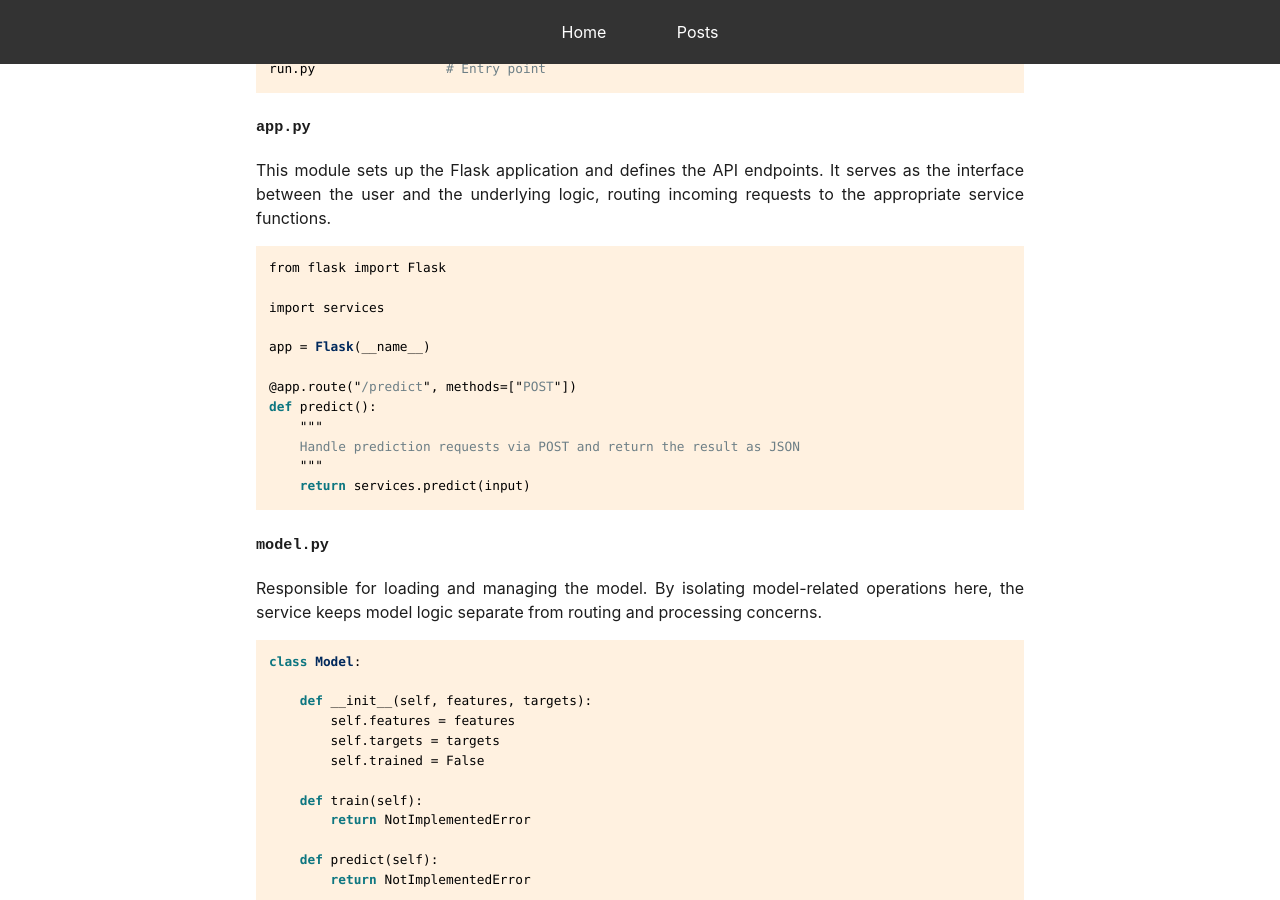
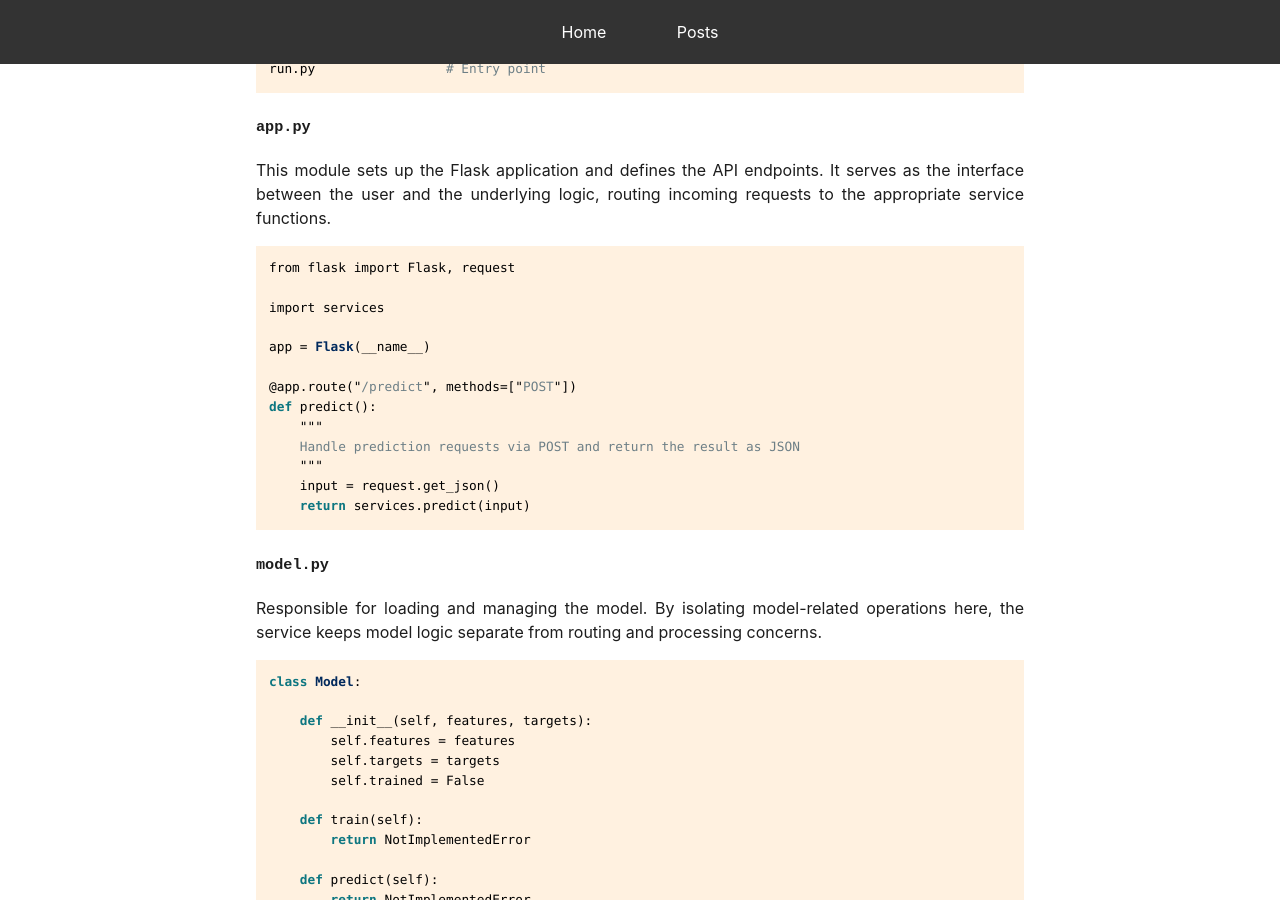
Before and after one commit to mark-hobbs/mark-hobbs.github.io, a Jekyll site: the page built from _posts/2025-04-15-model-deployment.md, in a window 1280 px wide and 900 px high, scrolled down 833 px. Built offline with Jekyll 4.4.1, drawn with Linux system fonts in a browser that asks for light colours.

Commit message:
General updates

````diff
--- a/_posts/2025-04-15-model-deployment.md
+++ b/_posts/2025-04-15-model-deployment.md
@@ -36,7 +36,7 @@ run.py                 # Entry point
 This module sets up the Flask application and defines the API endpoints. It serves as the interface between the user and the underlying logic, routing incoming requests to the appropriate service functions.
 
 ```python
-from flask import Flask
+from flask import Flask, request
 
 import services
 
@@ -47,6 +47,7 @@ def predict():
     """
     Handle prediction requests via POST and return the result as JSON
     """
+    input = request.get_json()
     return services.predict(input)
 ```
 
````
